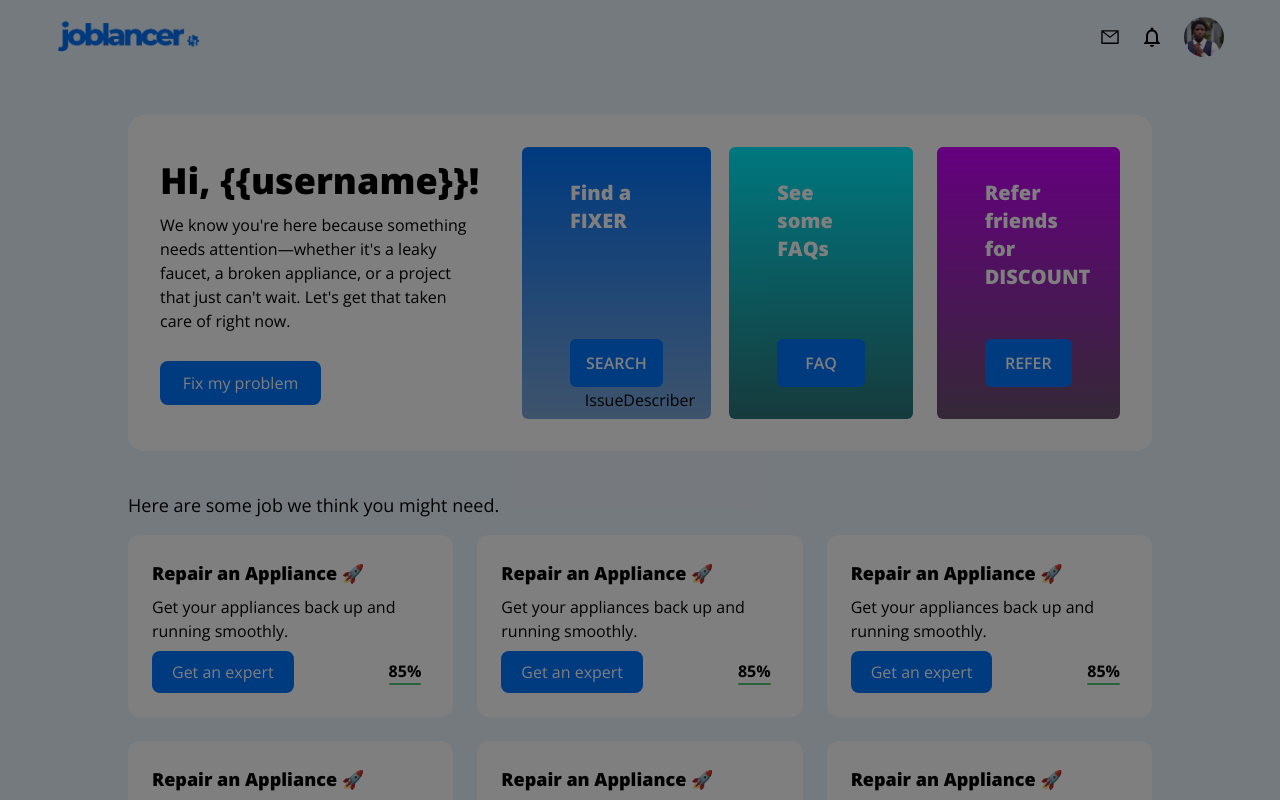
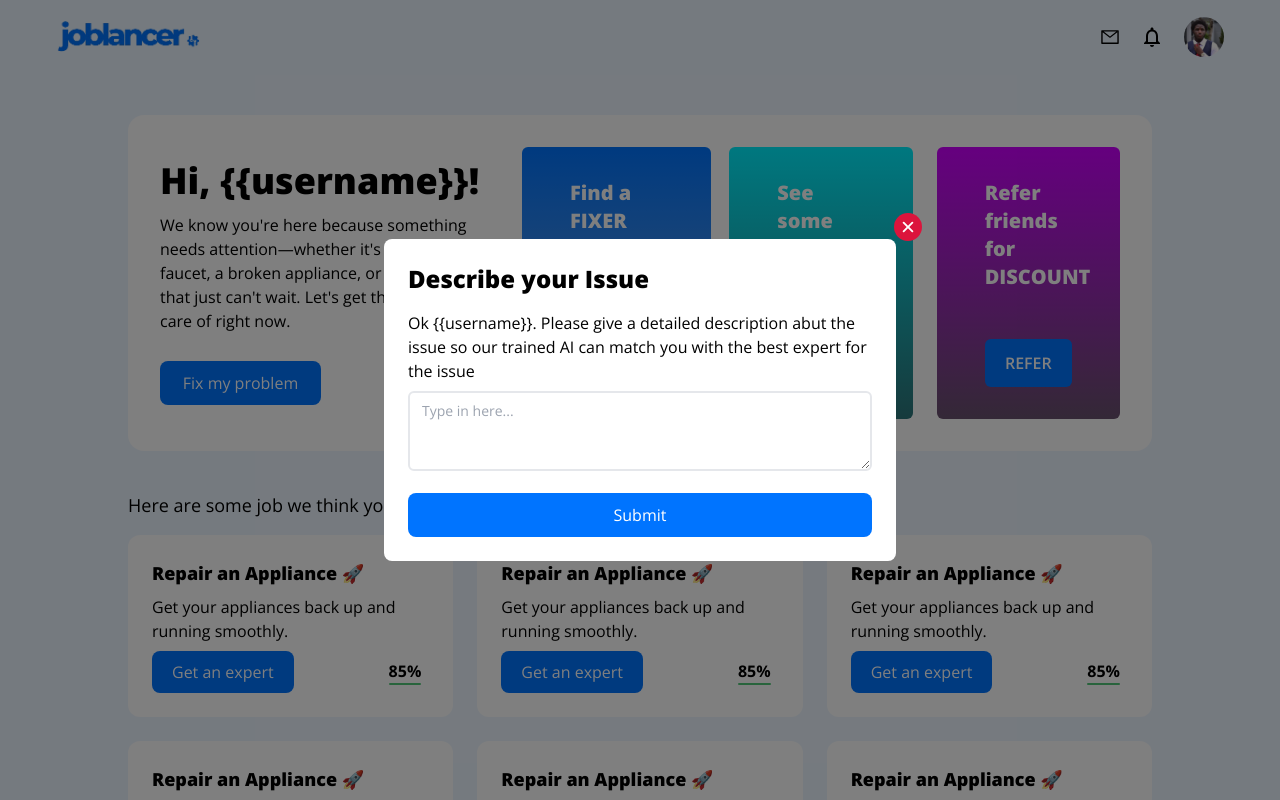
Before and after one commit to codedcontent/joblancer, a Next.js app: page /dashboard/buyer in a window 1280 px wide. Both pictures are taken after a click on the button "Fix my problem". Shown: the top 800 px of the page. Built offline with nearby package versions, Linux system fonts and the light colour scheme.

Commit message:
Built the image preview dialog. Working on the delete functiomnality

```diff
--- /dev/null
+++ b/src/app/dashboard/buyer/issueDescriber/DescriptionDialog.tsx
@@ -0,0 +1,41 @@
+import CustomButton from "@/components/customButton/CustomButton";
+import React from "react";
+import { IssueDescriberDialogTypes } from "./IssueDescriber";
+
+type Props = {
+  setCurrentDialog: React.Dispatch<
+    React.SetStateAction<IssueDescriberDialogTypes>
+  >;
+};
+
+const DescriptionDialog = ({ setCurrentDialog }: Props) => {
+  return (
+    <div className="w-full h-full">
+      {/* Title text */}
+      <p className="text-2xl font-black mb-4">Describe your Issue</p>
+
+      {/* Intro text */}
+      <p className="font-extralight">
+        Ok {"{{username}}"}. Please give a detailed description abut the issue
+        so our trained AI can match you with the best expert for the issue
+      </p>
+
+      {/* Action Content */}
+      <textarea
+        name="describeIssueTextarea"
+        id="describeIssueTextarea"
+        className="outline-none border-2 w-full min-h-20 rounded-md py-2 px-3 placeholder:text-sm mb-4 mt-2 max-h-60"
+        placeholder="Type in here..."
+      ></textarea>
+
+      {/* CTA */}
+      <CustomButton
+        loading={false}
+        title="Submit"
+        onClick={() => setCurrentDialog("image-video")}
+      />
+    </div>
+  );
+};
+
+export default DescriptionDialog;
--- /dev/null
+++ b/src/app/dashboard/buyer/issueDescriber/ImageUploadDialog.tsx
@@ -0,0 +1,97 @@
+import CustomButton from "@/components/customButton/CustomButton";
+import React, { useEffect, useRef, useState } from "react";
+import { IssueDescriberDialogTypes } from "./IssueDescriber";
+import Image from "next/image";
+
+type Props = {
+  setCurrentDialog: React.Dispatch<
+    React.SetStateAction<IssueDescriberDialogTypes>
+  >;
+};
+
+const ImageUploadDialog = ({ setCurrentDialog }: Props) => {
+  const uploaderInputFileEle = useRef<HTMLInputElement | null>(null);
+  const [previews, setPreviews] = useState<string[]>([]);
+
+  const handleUploaderClick = () => {
+    uploaderInputFileEle.current?.click();
+  };
+
+  const handleUploaderChange = (e: React.ChangeEvent<HTMLInputElement>) => {
+    const files = e.currentTarget.files;
+
+    if (!files) return;
+
+    const fileArray = Array.from(files); // Convert FileList to array
+    const imageUrls = fileArray.map((file) => URL.createObjectURL(file)); // Generate preview URLs for each image
+
+    setPreviews(imageUrls);
+  };
+
+  // Cleanup to revoke object URLs
+  useEffect(() => {
+    return () => {
+      previews.forEach((url) => URL.revokeObjectURL(url)); // Preview URLs Cleanup
+    };
+  }, [previews]);
+
+  return (
+    <div className="w-full h-full">
+      {/* Title text */}
+      <p className="text-2xl font-black mb-4">A picture tells us more</p>
+
+      {/* Intro text */}
+      <p className="font-extralight">
+        Ok {"{{username}}"}. Can you upload a picture or video? This will tell
+        the expert more about the issue.
+      </p>
+
+      {/* Action Content */}
+      <div className="w-full mb-4 mt-2">
+        {/* Hidden */}
+        <input
+          type="file"
+          className="hidden"
+          id="ImageUploadDialogUploader"
+          ref={uploaderInputFileEle}
+          onChange={handleUploaderChange}
+          accept="image/*,video/*"
+          multiple
+          max={4}
+        />
+
+        {/* Image Preview */}
+        <div className="grid grid-cols-4 gap-4 mb-4">
+          {previews.map((src, index) => (
+            <div key={index} className="relative">
+              <Image
+                src={src}
+                alt={`Preview ${index}`}
+                className="w-full h-auto object-cover rounded-md"
+                width={500}
+                height={500}
+              />
+            </div>
+          ))}
+        </div>
+
+        {/* Button */}
+        <div
+          className="w-full border-dashed border-2 border-primary bg-primary/25 flex justify-center items-center py-4 cursor-pointer"
+          onClick={handleUploaderClick}
+        >
+          + Add pictures of videos
+        </div>
+      </div>
+
+      {/* CTA */}
+      <CustomButton
+        loading={false}
+        title="Finish"
+        onClick={() => setCurrentDialog("finished")}
+      />
+    </div>
+  );
+};
+
+export default ImageUploadDialog;
--- a/src/app/dashboard/buyer/issueDescriber/IssueDescriber.tsx
+++ b/src/app/dashboard/buyer/issueDescriber/IssueDescriber.tsx
@@ -1,9 +1,26 @@
+"use client";
+
 import { allowScroll, preventScroll } from "@/utils/preventScroll";
-import React, { useEffect } from "react";
+import React, { useEffect, useState } from "react";
+import DescriptionDialog from "./DescriptionDialog";
+import { IoClose } from "react-icons/io5";
+import ImageUploadDialog from "./ImageUploadDialog";
 
-type Props = {};
+type Props = {
+  setIsOpenIssueDescriber: React.Dispatch<React.SetStateAction<boolean>>;
+};
 
-const IssueDescriber = (props: Props) => {
+export type IssueDescriberDialogTypes =
+  | "description"
+  | "image-video"
+  | "finished";
+
+const IssueDescriber = ({ setIsOpenIssueDescriber }: Props) => {
+  // current dialog state
+  const [currentDialog, setCurrentDialog] =
+    useState<IssueDescriberDialogTypes>("description");
+
+  // UseEffect to manage scroll while backdrop open
   useEffect(() => {
     preventScroll();
 
@@ -12,7 +29,28 @@ const IssueDescriber = (props: Props) => {
 
   return (
     <div className="fixed top-0 left-0 h-screen w-screen overflow-hidden bg-black/50 flex justify-center items-center z-50">
-      IssueDescriber
+      {/* Main content */}
+      <div className="min-w-96 max-w-[40%] bg-white min-h-64 rounded-lg flex justify-center items-center p-6 relative">
+        {/* close button */}
+        <div
+          className="p-1 rounded-full bg-danger text-white cursor-pointer absolute -top-[8%] -right-[5%]"
+          onClick={() => setIsOpenIssueDescriber(false)}
+        >
+          <IoClose className="text-xl" />
+        </div>
+
+        {/* Describe Issue Dialog */}
+        {currentDialog === "description" && (
+          <DescriptionDialog setCurrentDialog={setCurrentDialog} />
+        )}
+
+        {/* Upload images/video dialog / Image Preview dialog */}
+        {currentDialog === "image-video" && (
+          <ImageUploadDialog setCurrentDialog={setCurrentDialog} />
+        )}
+
+        {/* Finished/Thanks dialog */}
+      </div>
     </div>
   );
 };
--- /dev/null
+++ b/src/app/dashboard/buyer/issueDescriber/UploadPreview.tsx
@@ -0,0 +1,9 @@
+import React from "react";
+
+type Props = {};
+
+const UploadPreview = (props: Props) => {
+  return <div>UploadPreview</div>;
+};
+
+export default UploadPreview;
--- a/src/app/dashboard/buyer/page.tsx
+++ b/src/app/dashboard/buyer/page.tsx
@@ -11,7 +11,9 @@ const BuyerDashboardPage = () => {
   return (
     <div className="lg:px-32 md:px-20 px-6 m-auto lg:pt-10 pt-4 w-full pb-10">
       {/* Issue Describer */}
-      {isOpenIssueDescriber && <IssueDescriber />}
+      {isOpenIssueDescriber && (
+        <IssueDescriber setIsOpenIssueDescriber={setIsOpenIssueDescriber} />
+      )}
 
       {/* Intro Content */}
       <IntroContent setIsOpenIssueDescriber={setIsOpenIssueDescriber} />
```
